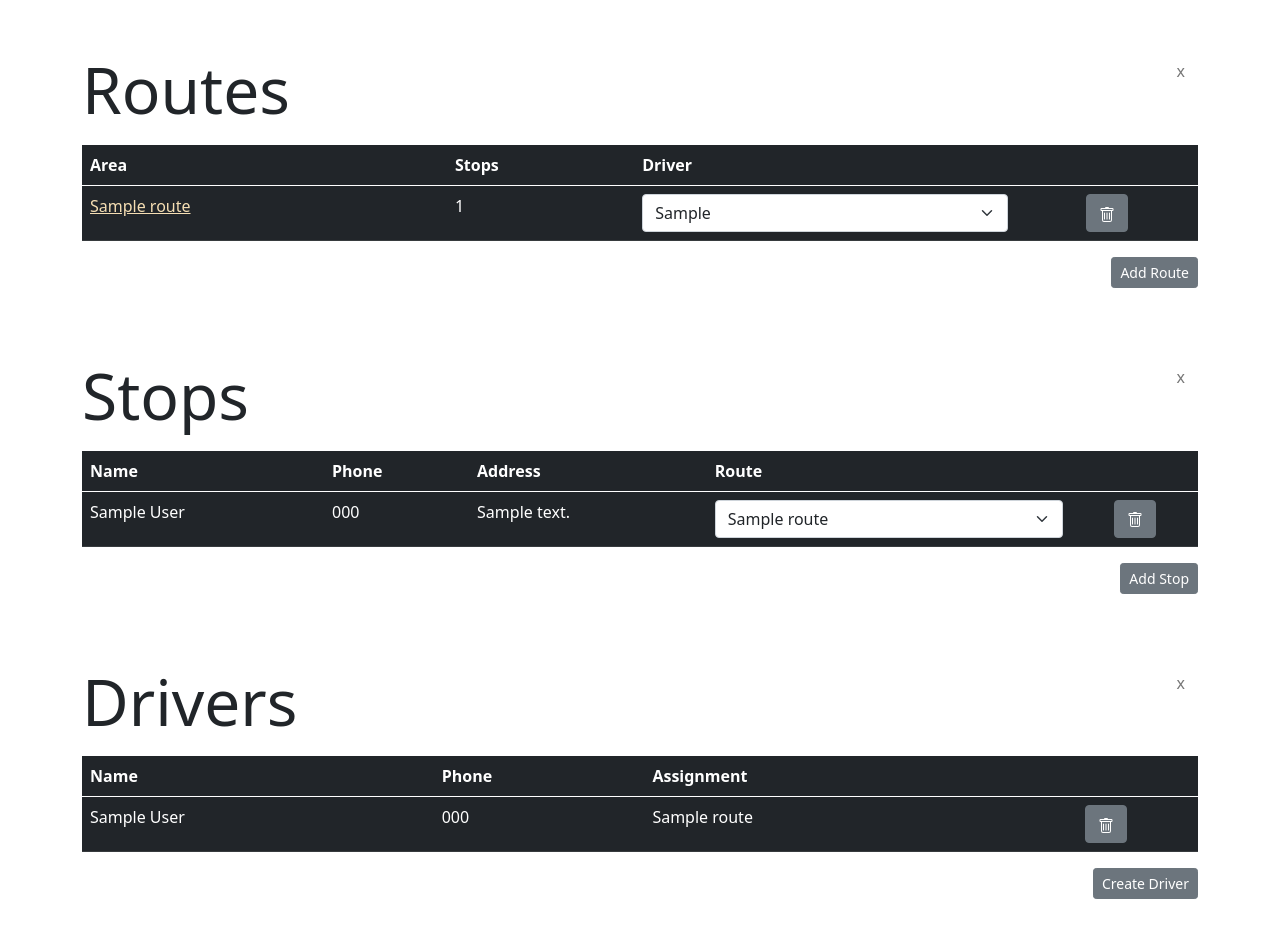
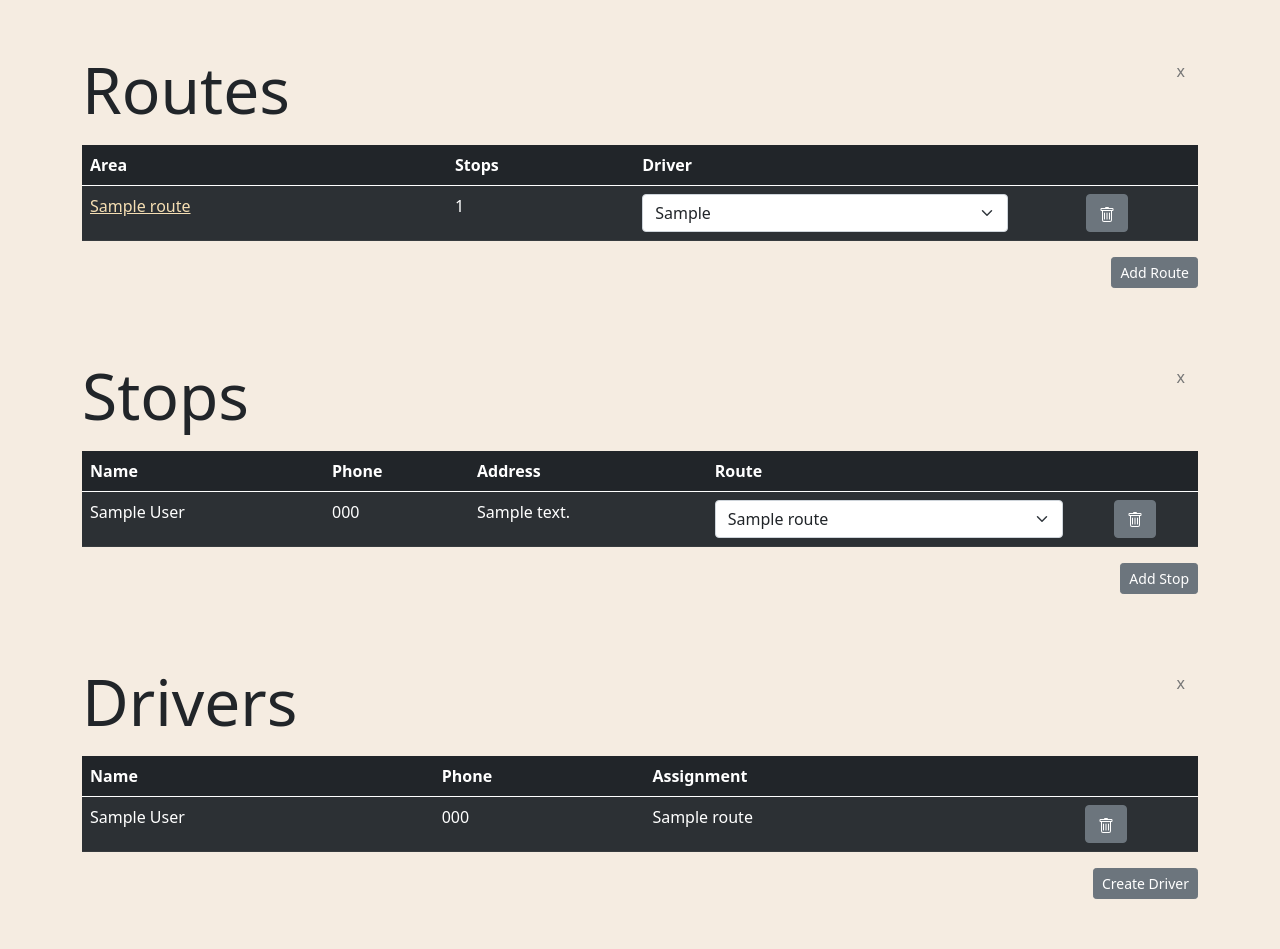
Before and after one commit to Azzam204/capstone, a Flask app: template deliverease/templates/admin-dash.html in a window 1280 px wide. Shown: the part 88-1037 px from the top of the page. Run offline with Flask 3, Linux system fonts and the light colour scheme; the template is opened without the code that fills it: values that come from a table or form of the project are taken from there, others are empty; tables that the repository leaves empty hold one stand-in row (values such as "Sample post"); parts of the project's set-up code (start-up, migrations or seed data) failed here and were passed over.

Commit message:
styling and organization upgrades

```diff
--- a/deliverease/app.py
+++ b/deliverease/app.py
@@ -101,12 +101,22 @@ def login():
 
     return render_template('login.html', form=form)
 
+
+
+########################################################################
+# logout route
+
+
 @app.route('/logout')
 def logout():
     """ Handle logout of user """
     do_logout()
     flash('Signed out successfully.', 'success')
     return redirect('/login')
+
+
+########################################################################
+# Admin and Driver dashboards
 
 
 @app.route('/admin/dashboard')
@@ -205,50 +215,97 @@ def find_and_create_cust():
 
     return redirect('/')
 
-@app.route('/create/route', methods = ["POST"])
-def create_route():
-    """add route to db"""
-    form = RouteForm()
+########################################################################
+# creation routes
 
-    if form.validate_on_submit():
-        new_route = Route(name = form.name.data.lower())
-        db.session.add(new_route)
-        db.session.commit()
+@app.route('/create/<model>', methods = ['POST'])
+def handle_create(model):
+    """ creates routes, stops, customers, drivers, admins """
 
-    return redirect('/admin/dashboard')
+    if model == 'driver':
+
+        form = DriverForm()
+
+        if form.validate_on_submit():
+            new_driver = Driver.create(form.first_name.data.lower(),
+                                    form.last_name.data.lower(),
+                                    form.phone.data,
+                                    form.username.data.lower(),
+                                    form.password.data)
+            db.session.commit()
+
+        return redirect('/')
+
+    if model == 'admin':
+
+        form = AdminForm()
+
+        if form.validate_on_submit():
+            new_admin = Admin.create(form.first_name.data.lower(),
+                                    form.last_name.data.lower(),
+                                    form.phone.data,
+                                    form.username.data.lower(),
+                                    form.password.data)
+            db.session.commit()
+
+        return redirect('/')
+
+    if model == 'customer':
+
+        form = CustomerForm()
+
+        if form.validate_on_submit():
+            new_cust = Customer.create(form.first_name.data.lower(),
+                                    form.last_name.data.lower(),
+                                    form.address.data.lower(),
+                                    form.phone.data,
+                                    form.email.data.lower(),
+                                    form.doorman.data)
+            db.session.commit()
+
+        return redirect(f'/customers?q={form.first_name.data}')
+
+    if model == 'route':
+
+        form = RouteForm()
+
+        if form.validate_on_submit():
+            new_route = Route(name = form.name.data.lower())
+            db.session.add(new_route)
+            db.session.commit()
+
+        return redirect('/admin/dashboard')
 
 
-@app.route('/create/driver', methods = ['POST'])
-def create_driver():
-    """add new driver to db"""
 
-    form = DriverForm()
+@app.route('/customers/stops/<custy_id>', methods=["POST","GET"])
+def add_stop(custy_id):
+    """create new stop"""
 
-    if form.validate_on_submit():
-        new_driver = Driver.create(form.first_name.data.lower(),
-                                   form.last_name.data.lower(),
-                                   form.phone.data,
-                                   form.username.data.lower(),
-                                   form.password.data)
+    stop_form = StopForm()
+    custy = Customer.query.get(custy_id)
+
+    if stop_form.validate_on_submit():
+        if stop_form.route_id.data == '0':
+            new_stop = Stop(customer_id=custy_id,
+                            start_time=stop_form.start_time.data,
+                            end_time=stop_form.end_time.data)
+        else:
+            new_stop = Stop(customer_id=custy_id,
+                            start_time=stop_form.start_time.data,
+                            end_time=stop_form.end_time.data,
+                            route_id=stop_form.route_id.data)
+
+        db.session.add(new_stop)
         db.session.commit()
+        return redirect('/customers')
 
-    return redirect('/')
+    return render_template('stop-form.html', custy=custy, stop_form=stop_form)
 
-@app.route('/create/admin', methods=['POST'] )
-def create_admin():
-    """add admin to db"""
 
-    form = AdminForm()
 
-    if form.validate_on_submit():
-        new_admin = Admin.create(form.first_name.data.lower(),
-                                   form.last_name.data.lower(),
-                                   form.phone.data,
-                                   form.username.data.lower(),
-                                   form.password.data)
-        db.session.commit()
-
-    return redirect('/')
+########################################################################
+# in table selection routes
 
 @app.route('/select/driver/<route_id>', methods = ['POST'])
 def select_driver(route_id):
@@ -293,46 +350,27 @@ def change_status(stop_id):
 
     return redirect('/driver/opt_route')
 
-@app.route('/customers/stops/<custy_id>', methods=["POST","GET"])
-def add_stop(custy_id):
-    """create new stop"""
 
-    stop_form = StopForm()
-    custy = Customer.query.get(custy_id)
+# @app.route('/create/customer', methods =['POST'])
+# def create_customer():
+#     """ create customer """
 
-    if stop_form.validate_on_submit():
-        if stop_form.route_id.data == '0':
-            new_stop = Stop(customer_id=custy_id,
-                            start_time=stop_form.start_time.data,
-                            end_time=stop_form.end_time.data)
-        else:
-            new_stop = Stop(customer_id=custy_id,
-                            start_time=stop_form.start_time.data,
-                            end_time=stop_form.end_time.data,
-                            route_id=stop_form.route_id.data)
+#     form = CustomerForm()
 
-        db.session.add(new_stop)
-        db.session.commit()
-        return redirect('/customers')
+#     if form.validate_on_submit():
+#         new_cust = Customer.create(form.first_name.data.lower(),
+#                                    form.last_name.data.lower(),
+#                                    form.address.data.lower(),
+#                                    form.phone.data,
+#                                    form.email.data.lower(),
+#                                    form.doorman.data)
+#         db.session.commit()
 
-    return render_template('stop-form.html', custy=custy, stop_form=stop_form)
+#     return redirect(f'/customers?q={form.first_name.data}')
 
-@app.route('/create/customer', methods =['POST'])
-def create_customer():
-    """ create customer """
+########################################################################
+# Handle route view and remove stop from route
 
-    form = CustomerForm()
-
-    if form.validate_on_submit():
-        new_cust = Customer.create(form.first_name.data.lower(),
-                                   form.last_name.data.lower(),
-                                   form.address.data.lower(),
-                                   form.phone.data,
-                                   form.email.data.lower(),
-                                   form.doorman.data)
-        db.session.commit()
-
-    return redirect(f'/customers?q={form.first_name.data}')
 
 @app.route('/route/<route_id>')
 def show_route(route_id):
@@ -356,6 +394,8 @@ def remove_from_route(route_id,stop_id):
 
     return redirect('/')
 
+######################################################################### Handle delete
+
 @app.route('/delete/<model>/<id>', methods=['POST'])
 def handle_delete(model,id):
 
--- a/deliverease/static/app.css
+++ b/deliverease/static/app.css
@@ -12,3 +12,7 @@ nav {
     font-weight: 500;
     width: auto;
 }
+
+body {
+    background-color: rgb(245, 236, 225) !important;
+}
--- a/deliverease/static/app.js
+++ b/deliverease/static/app.js
@@ -1,3 +1,4 @@
+// Vars for tables, alerts, and close buttons
 const $close = $('.close')
 const $alert = $('.alert')
 const $routes = $('.routes-wrap')
@@ -6,12 +7,14 @@ const $drivers = $('.drivers-wrap')
 const $search = $('.search-wrap')
 const $admins = $('.admins-wrap')
 
-// const $custCard = $('.card')
+// Vars for add buttons
 
 const $routeAdd = $('.routes-wrap .add')
 const $driverAdd= $('.drivers-wrap .add')
 const $adminAdd = $('.admins-wrap .add ')
+const $addStop = $('.add-stop')
 
+// Vars for forms
 
 const $routeForm = $('.route-form')
 const $stopForm = $('.stop-form')
@@ -19,11 +22,9 @@ const $driverForm = $('.driver-form')
 const $custForm = $('.cust-form')
 const $adminForm = $('.admin-form')
 
-const $addStop = $('.add-stop')
 
-const $driverRoute = $('.driver-route')
-const $start = $('.driver-start')
 
+// arrays for all components and for forms
 
 const components = [
     $custForm,
@@ -45,6 +46,8 @@ const forms = [
     $custForm,
     $adminForm
 ]
+
+// event listeners for adding and closing things
 
 components.forEach(c => c.on('click','.close', () => c.hide()))
 $alert.on('click','.close', () => $alert.hide())
@@ -68,9 +71,13 @@ $adminAdd.on('click', function(){
 })
 
 
+//function for hiding array of components
+
 function hideAll(arr) {
     arr.forEach(el => el.hide())
 }
+
+// function to run when page loads
 
 function loadDash(){
     hideAll(components);
--- a/deliverease/static/nav.js
+++ b/deliverease/static/nav.js
@@ -1,9 +1,13 @@
+// vars for nav buttons
+
 const $routesLink = $('#routes-link')
 const $stopsLink = $('#stops-link')
 const $driversLink = $('#drivers-link')
 const $customerslink = $('#customers-link')
 const $adminsLink = $('#admin-link')
 const $addCust = $('#add-cust')
+
+// array of nav buttons
 
 const navlinks = [
     $routesLink,
@@ -12,6 +16,8 @@ const navlinks = [
     $customerslink,
     $adminsLink
 ]
+
+// nav link event listeners
 
 $routesLink.on('click', function() {
     hideAll(forms)
--- a/deliverease/templates/admin-dash.html
+++ b/deliverease/templates/admin-dash.html
@@ -7,7 +7,7 @@
     <h1 class="display-3">Routes
         <button class="btn float-end close" style="color: rgb(119, 119, 119);">x</button>
     </h1>
-    <table class="table table-dark mt-3">
+    <table class="table table-dark table-striped mt-3">
         <thead>
             <th>Area</th>
             <th>Stops</th>
@@ -84,7 +84,7 @@
     <h1 class="display-3">Stops
         <button class="btn float-end close" style="color: rgb(119, 119, 119);">x</button>
     </h1>
-    <table class="table table-dark mt-3">
+    <table class="table table-dark table-striped mt-3">
         <thead>
             <th>Name</th>
             <th>Phone</th>
@@ -164,7 +164,7 @@
     <h1 class="display-3">Drivers
         <button class="btn float-end close" style="color: rgb(119, 119, 119);">x</button>
     </h1>
-    <table class="table table-dark mt-3">
+    <table class="table table-dark table-striped mt-3">
         <thead>
             <th>Name</th>
             <th>Phone</th>
@@ -230,7 +230,7 @@
     <h1 class="display-3">Administrators
         <button class="btn float-end close" style="color: rgb(119, 119, 119);">x</button>
     </h1>
-    <table class="table table-dark mt-3">
+    <table class="table table-dark table-striped mt-3">
         <thead>
             <th>Name</th>
             <th>Phone</th>
--- a/deliverease/templates/customers.html
+++ b/deliverease/templates/customers.html
@@ -37,7 +37,7 @@
     <h3>Sorry, no customer found</h3>
     {% else %}
     {% for custy in customers %}
-    <div class="card" style="width: 50%; margin: auto;">
+    <div class="card" style="width: 70%; margin: auto;">
         <div class="card-body">
           <h5 class="card-title">{{custy.first_name.capitalize()}} {{custy.last_name.capitalize()}}
             <form class="float-end" action="/delete/Customer/{{custy.id}}" method="post">
@@ -50,6 +50,7 @@
               </button>
             </form>
           </h5>
+          <h6 class="card-subtitle mb-2 text-muted">{{custy.email}}</h6>
           <h6 class="card-subtitle mb-2 text-muted">{{custy.phone}}</h6>
           <p class="card-text">{{custy.address.capitalize()}}</p>
           <a href="/customers/stops/{{custy.id}}" class="nav-link add-stop"><b>Add Stop</b></a>
--- a/deliverease/templates/driver-dash.html
+++ b/deliverease/templates/driver-dash.html
@@ -17,7 +17,7 @@
 {% if stops| length != 0 %}
 <div class="driver-route w-auto">
 
-    <table class="table table-dark mt-3">
+    <table class="table table-dark table-striped mt-3">
         <thead>
             <th>Name</th>
             <th>Phone</th>
--- a/deliverease/templates/opt_route.html
+++ b/deliverease/templates/opt_route.html
@@ -17,7 +17,7 @@
 <div class="driver-route w-auto">
     <h1 class="display-3">{{route.name.capitalize()}} optimized
     </h1>
-    <table class="table table-dark mt-3">
+    <table class="table table-dark table-striped mt-3">
         <thead>
             <th>Name</th>
             <th>Phone</th>
--- a/deliverease/templates/route.html
+++ b/deliverease/templates/route.html
@@ -16,7 +16,7 @@
 {% block content %}
 <h1 class="display-3">{{route.name.capitalize()}}
 </h1>
-<table class="table table-dark mt-3">
+<table class="table table-dark table-striped mt-3">
     <thead>
         <th>Time</th>
         <th>Name</th>
```
Also changed, not shown: deliverease/templates/nav.html (+0 -18 lines).
